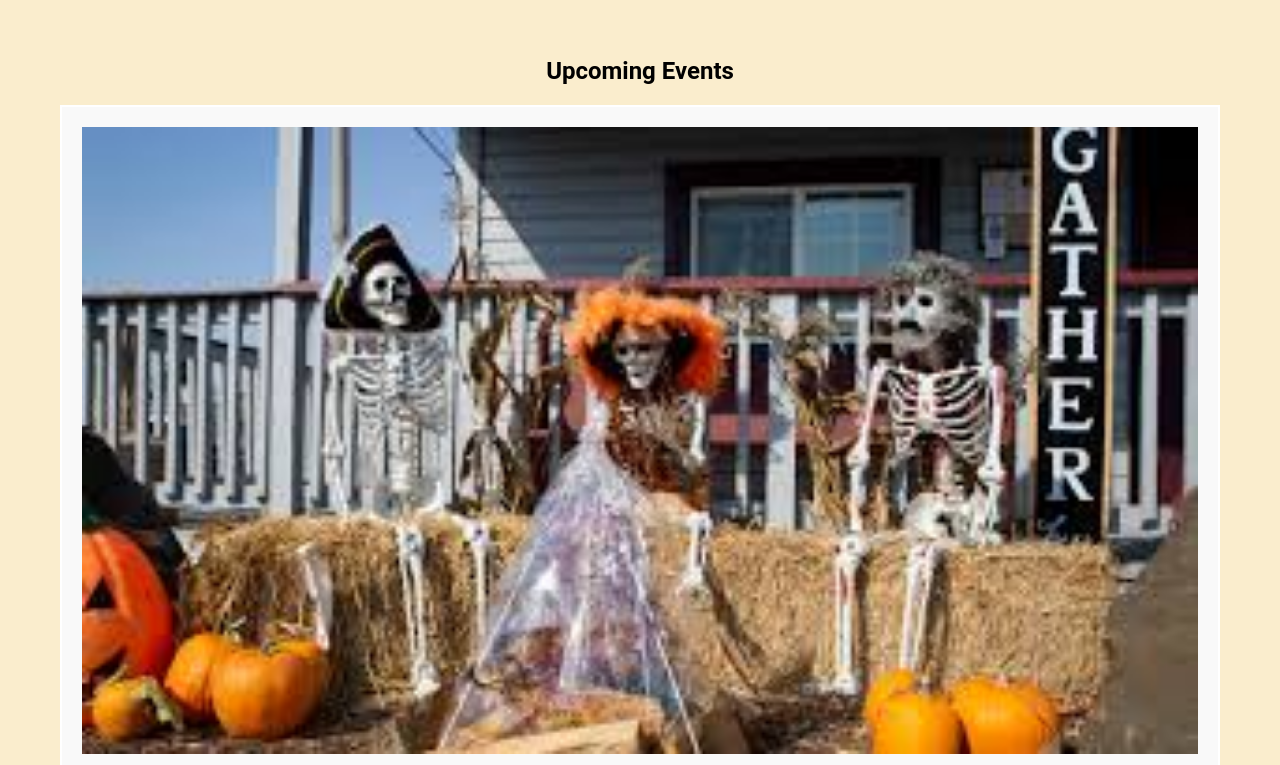
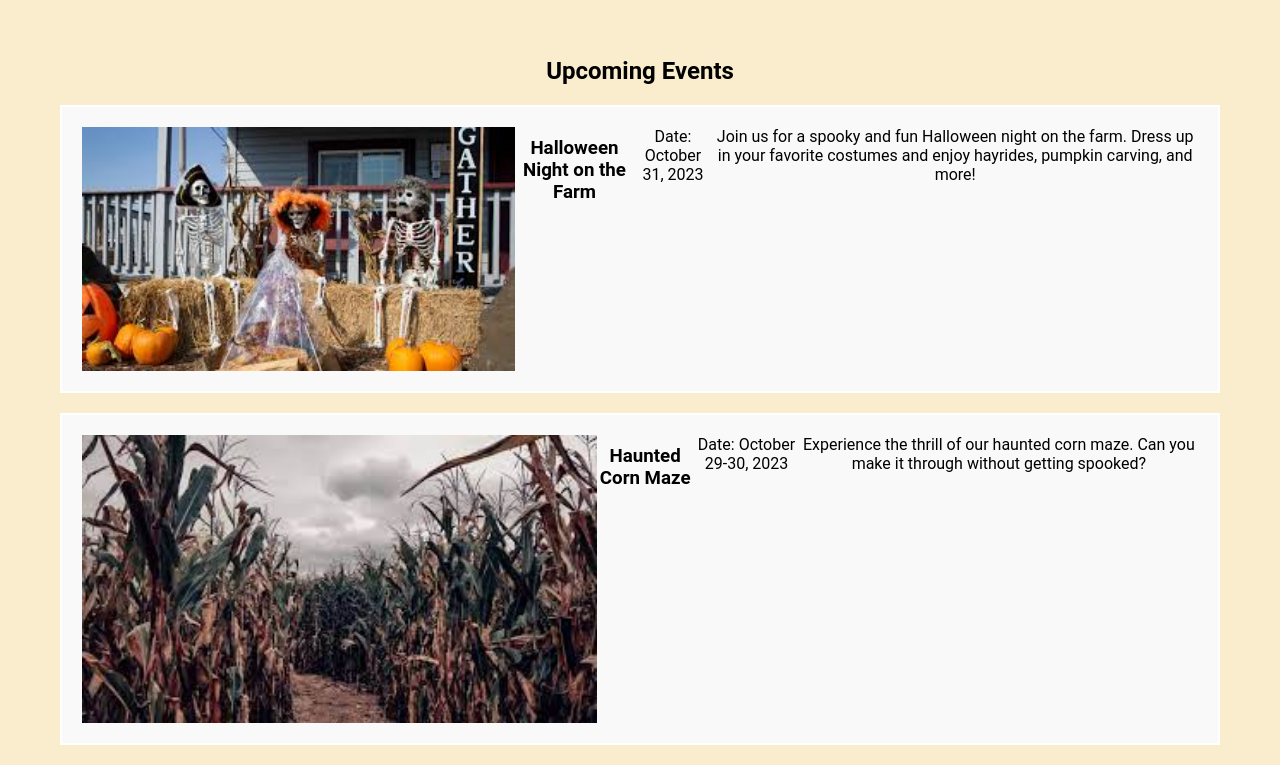
Before and after one commit to IanDhar/CS20MidtermProject, a plain HTML site: page index.html in a window 1280 px wide. Shown: the part 1052-1817 px from the top of the page. Drawn offline with nearby package versions, Linux system fonts and the light colour scheme.

Commit message:
Update index.html

```diff
--- a/index.html
+++ b/index.html
@@ -163,10 +163,13 @@
         padding: 20px;
         border: 2px solid #fff;
         background-color: #f9f9f9;
+	text-align: center; /* Center the feature boxes horizontally */
+	display: flex;
+	 justify-content: center; /* Center the feature boxes vertically */
     }
 
     .event img {
-        width: 100%;
+        width: 80%;
         height: auto;
     }
 
```
